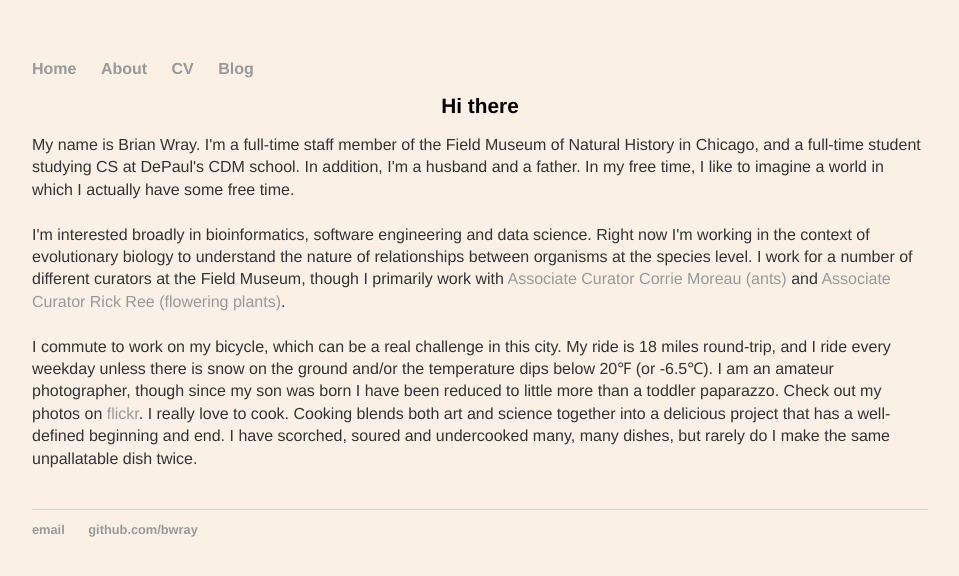
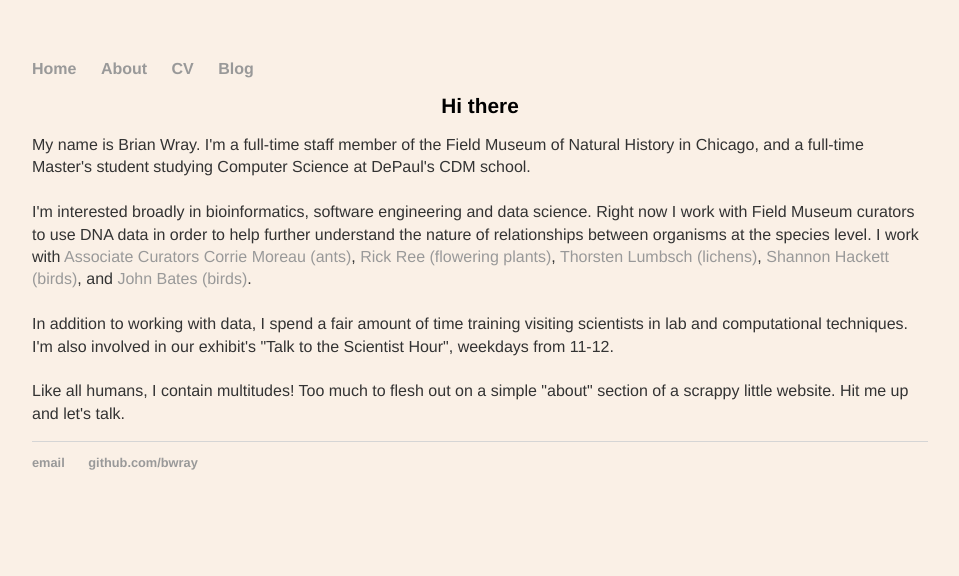
Before and after one commit to bwray/bwray.github.io, a Jekyll site: the page built from about/index.html, in a window 1280 px wide. Shown: the top 576 px of the page, without its empty margins (160-1119 px from the left). Built offline with Jekyll 4.4.1, drawn with Linux system fonts in a browser that asks for light colours.

Commit message:
playing with html

```diff
--- a/about/index.html
+++ b/about/index.html
@@ -5,18 +5,13 @@
 <div class="blurb">
 	<h1 style = "font-family: helvetica; font-size: 130%; text-align:center;">Hi there</h1>
 	<p  style = "font-family: helvetica; font-size: 100%">My name is Brian Wray. I'm a full-time staff member of the Field Museum of Natural History in Chicago, and a full-time
-	student studying CS at DePaul's CDM school. In addition, I'm a husband and a father. In my free time, I like to imagine a world in which
-	I actually have some free time.
+	Master's student studying Computer Science at DePaul's CDM school.
 	<br/><br/>
-	I'm interested broadly in bioinformatics, software engineering and data science. Right now I'm working in the context of evolutionary biology
-	to understand the nature of relationships between organisms at the species level. I work for a number of different curators at the Field Museum, though I primarily
-	 work with <a href="http://www.moreaulab.org/">Associate Curator Corrie Moreau (ants)</a> and <a href="http://www.reelab.net/home/">Associate Curator Rick Ree (flowering plants)</a>.
+	I'm interested broadly in bioinformatics, software engineering and data science. Right now I work with Field Museum curators to use DNA data in order to help further understand the nature of relationships between organisms at the species level. I work with <a href="http://www.moreaulab.org/">Associate Curators Corrie Moreau (ants)</a>, <a href="http://www.reelab.net/home/">Rick Ree (flowering plants)</a>, <a href="https://www.fieldmuseum.org/about/staff/profile/426"> Thorsten Lumbsch (lichens)</a>, <a href="https://www.fieldmuseum.org/about/staff/profile/71">Shannon Hackett (birds)</a>, and <a href="https://www.fieldmuseum.org/about/staff/profile/206">John Bates (birds)</a>.
 	<br/><br/>
-	I commute to work on my bicycle, which can be a real challenge in this city. My ride is 18 miles round-trip, and I ride every weekday unless there is snow on the ground and/or
-	the temperature dips below 20&#8457 (or -6.5&#8451). I am an amateur photographer, though since my son was born I have been reduced
-	to little more than a toddler paparazzo. Check out my photos on <a href="https://www.flickr.com/photos/brain_awry/">flickr</a>. I really love to cook. Cooking blends both art and science together into a delicious project that has a well-defined
-	beginning and end. I have scorched, soured and undercooked many, many dishes, but rarely do I make the same unpallatable dish twice.
+	In addition to working with data, I spend a fair amount of time training visiting scientists in lab and computational techniques. I'm also involved in our exhibit's "Talk to the Scientist Hour", weekdays from 11-12.
 	</br></br>
+	Like all humans, I contain multitudes! Too much to flesh out on a simple "about" section of a scrappy little website. Hit me up and let's talk.
 
 	</p>
 </div><!-- /.blurb -->
```
Also changed, not shown: cv/index.html (+9 -1 lines).
